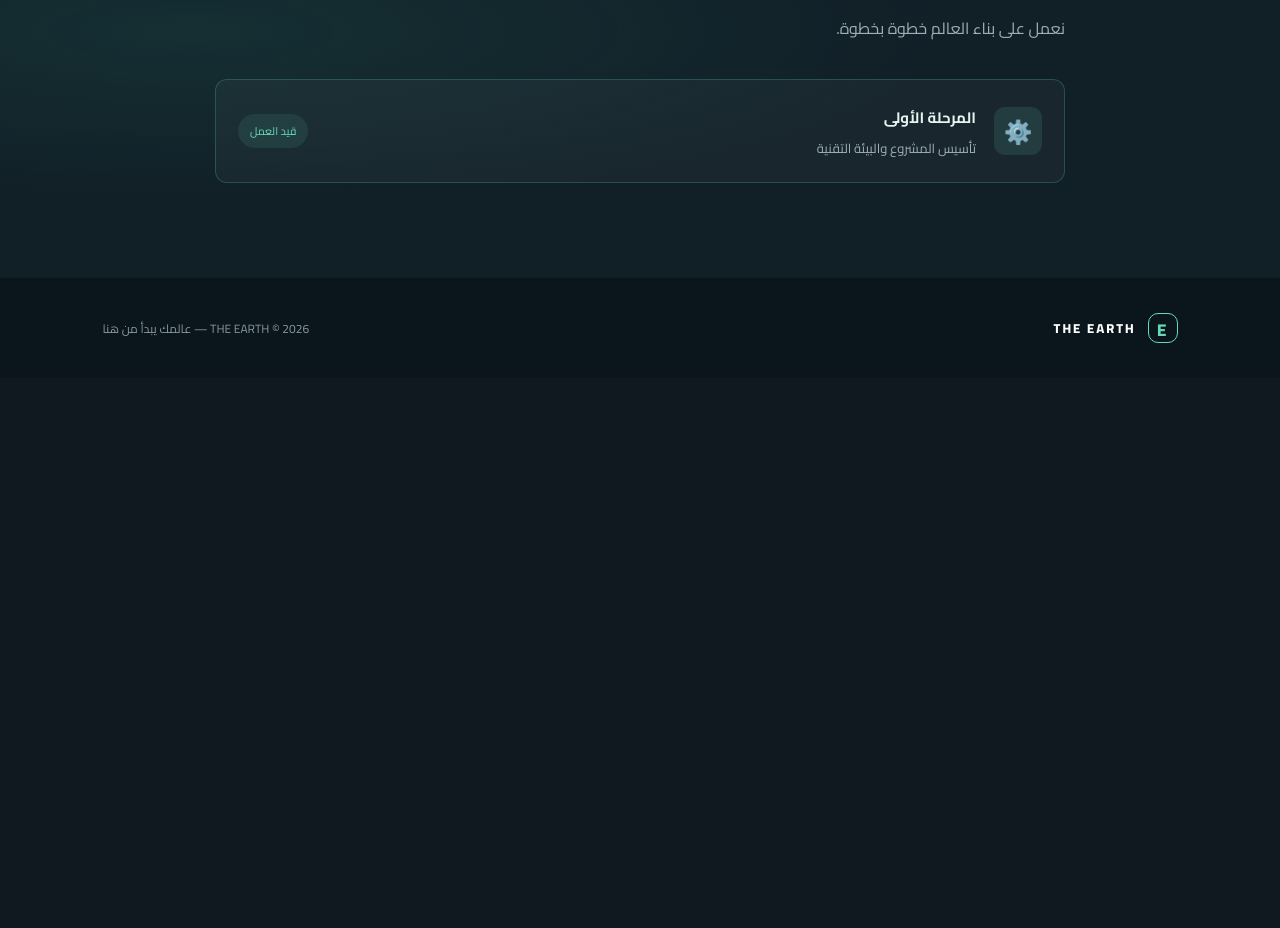
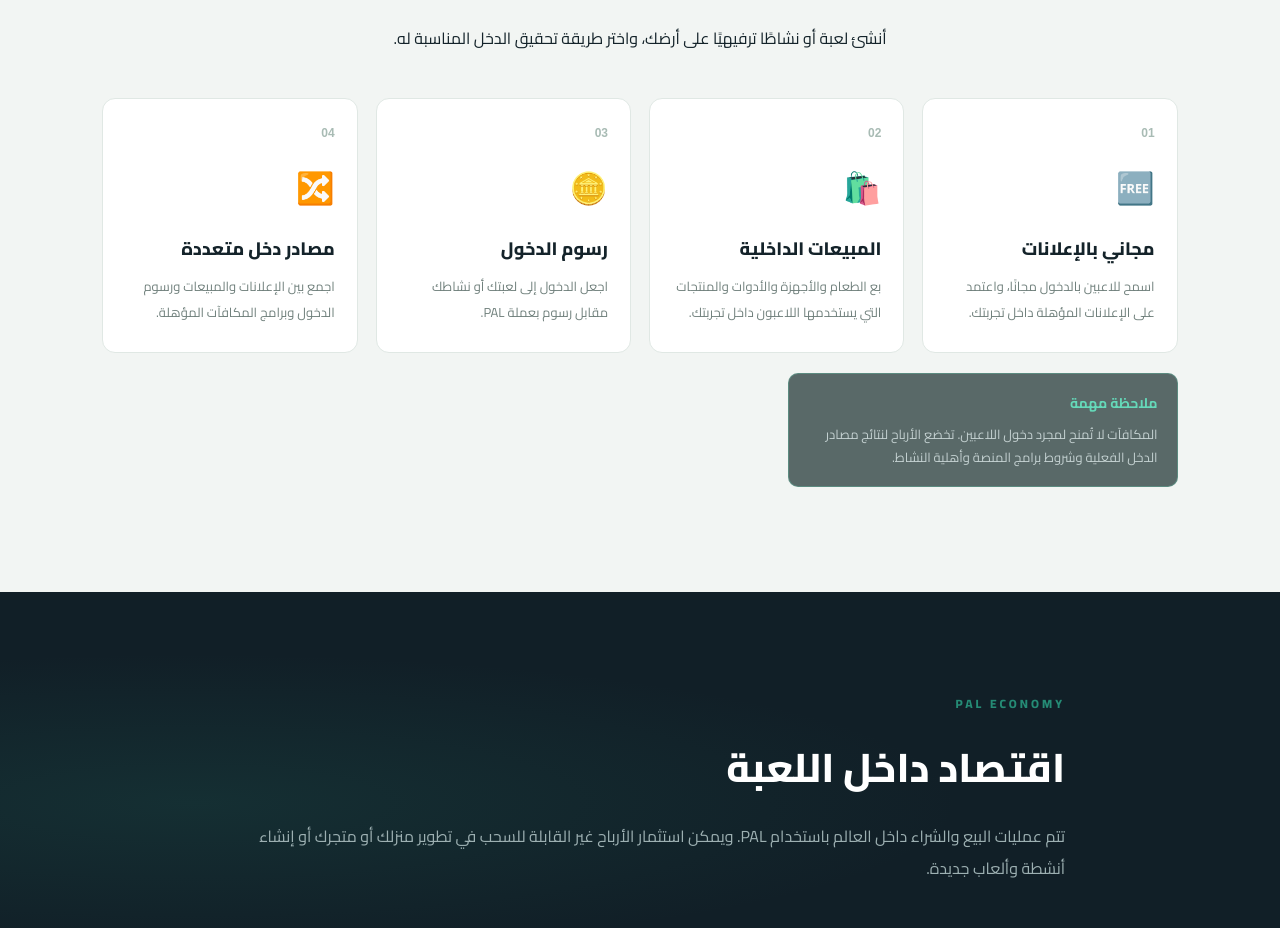
Before and after one commit to ahmadhandsome018-code/THE-EARTH, a React (Vite) app: page / in a window 1280 px wide. Shown: the part 1644-2572 px from the top of the page. Before the commit the page ends 2022 px from the top, so only its background shows below. Built offline with nearby package versions, Linux system fonts and the light colour scheme.

Commit message:
Update app.jsx

```diff
--- a/src/app.jsx
+++ b/src/app.jsx
@@ -34,12 +34,44 @@ const translations = {
 text: "شارك في تطوير المدن وصناعة القرارات.",
 },
 ],
+
+creatorTitle: "أنشئ تجربتك وارسم طريقة ربحك",
+creatorDescription:
+  "أنشئ لعبة أو نشاطًا ترفيهيًا على أرضك، واختر طريقة تحقيق الدخل المناسبة له.",
+monetizationOptions: [
+  {
+    icon: "🆓",
+    title: "مجاني بالإعلانات",
+    text: "اسمح للاعبين بالدخول مجانًا، واعتمد على الإعلانات المؤهلة داخل تجربتك.",
+  },
+  {
+    icon: "🛍️",
+    title: "المبيعات الداخلية",
+    text: "بع الطعام والأجهزة والأدوات والمنتجات التي يستخدمها اللاعبون داخل تجربتك.",
+  },
+  {
+    icon: "🪙",
+    title: "رسوم الدخول",
+    text: "اجعل الدخول إلى لعبتك أو نشاطك مقابل رسوم بعملة PAL.",
+  },
+  {
+    icon: "🔀",
+    title: "مصادر دخل متعددة",
+    text: "اجمع بين الإعلانات والمبيعات ورسوم الدخول وبرامج المكافآت المؤهلة.",
+  },
+],
+creatorNote:
+  "المكافآت لا تُمنح لمجرد دخول اللاعبين. تخضع الأرباح لنتائج مصادر الدخل الفعلية وشروط برامج المنصة وأهلية النشاط.",
+economyTitle: "اقتصاد داخل اللعبة",
+economyDescription:
+  "تتم عمليات البيع والشراء داخل العالم باستخدام PAL. ويمكن استثمار الأرباح غير القابلة للسحب في تطوير منزلك أو متجرك أو إنشاء أنشطة وألعاب جديدة.",
 roadmap: "رحلة بناء THE EARTH",
 roadmapText: "نعمل على بناء العالم خطوة بخطوة.",
 phase: "المرحلة الأولى",
 phaseText: "تأسيس المشروع والبيئة التقنية",
 footer: "THE EARTH © 2026 — عالمك يبدأ من هنا",
 language: "English",
+
 },
 
 en: {
@@ -75,12 +107,44 @@ const translations = {
 text: "Help develop cities and participate in decisions.",
 },
 ],
+
+creatorTitle: "Create Your Experience. Choose How It Earns.",
+creatorDescription:
+  "Build a game or entertainment activity on your land and choose its monetization model.",
+monetizationOptions: [
+  {
+    icon: "🆓",
+    title: "Free with Ads",
+    text: "Let players enter for free and use eligible advertising inside your experience.",
+  },
+  {
+    icon: "🛍️",
+    title: "In-Experience Sales",
+    text: "Sell food, devices, tools, and products that players can use in your experience.",
+  },
+  {
+    icon: "🪙",
+    title: "Paid Access",
+    text: "Charge an entry fee in PAL for access to your game or activity.",
+  },
+  {
+    icon: "🔀",
+    title: "Multiple Revenue Sources",
+    text: "Combine advertising, sales, entry fees, and eligible platform reward programs.",
+  },
+],
+creatorNote:
+  "Rewards are not granted simply for player visits. Earnings depend on actual eligible revenue sources, platform program rules, and activity approval.",
+economyTitle: "An Economy Inside the World",
+economyDescription:
+  "All in-world purchases use PAL. Non-withdrawable balances can be reinvested in your home, shop, or new games and activities.",
 roadmap: "The THE EARTH Journey",
 roadmapText: "We are building the world step by step.",
 phase: "Phase One",
 phaseText: "Project foundation and technical environment",
 footer: "THE EARTH © 2026 — Your world starts here",
 language: "العربية",
+
 },
 };
 
@@ -162,26 +226,53 @@ export default function App() {
     <div className="features-grid">
       {content.features.map((feature, index) => (
         <article className="feature-card" key={feature.title}>
-              <div className="feature-number">
-                0{index + 1}
-              </div>
-
+          <div className="feature-number">0{index + 1}</div>
           <div className="feature-icon">{feature.icon}</div>
-
           <h3>{feature.title}</h3>
-
           <p>{feature.text}</p>
         </article>
       ))}
     </div>
   </section>
 
+  <section className="features-section creator-section">
+    <div className="section-heading">
+      <span className="section-label">CREATOR ECONOMY</span>
+      <h2>{content.creatorTitle}</h2>
+      <p>{content.creatorDescription}</p>
+    </div>
+
+    <div className="features-grid">
+      {content.monetizationOptions.map((option, index) => (
+        <article className="feature-card" key={option.title}>
+          <div className="feature-number">0{index + 1}</div>
+          <div className="feature-icon">{option.icon}</div>
+          <h3>{option.title}</h3>
+          <p>{option.text}</p>
+        </article>
+      ))}
+    </div>
+
+    <div className="coming-soon creator-note">
+      <strong>
+        {language === "ar" ? "ملاحظة مهمة" : "Important Note"}
+      </strong>
+      <span>{content.creatorNote}</span>
+    </div>
+  </section>
+
+  <section className="roadmap-section">
+    <div className="roadmap-content">
+      <span className="section-label">PAL ECONOMY</span>
+      <h2>{content.economyTitle}</h2>
+      <p>{content.economyDescription}</p>
+    </div>
+  </section>
+
   <section className="roadmap-section">
     <div className="roadmap-content">
       <span className="section-label">OUR JOURNEY</span>
-
       <h2>{content.roadmap}</h2>
-
       <p>{content.roadmapText}</p>
 
       <div className="phase-card">
@@ -208,5 +299,6 @@ export default function App() {
     <p>{content.footer}</p>
   </footer>
 </main>
+
 );
 }
```
Lines whose indentation alone changed are shown as unchanged.
